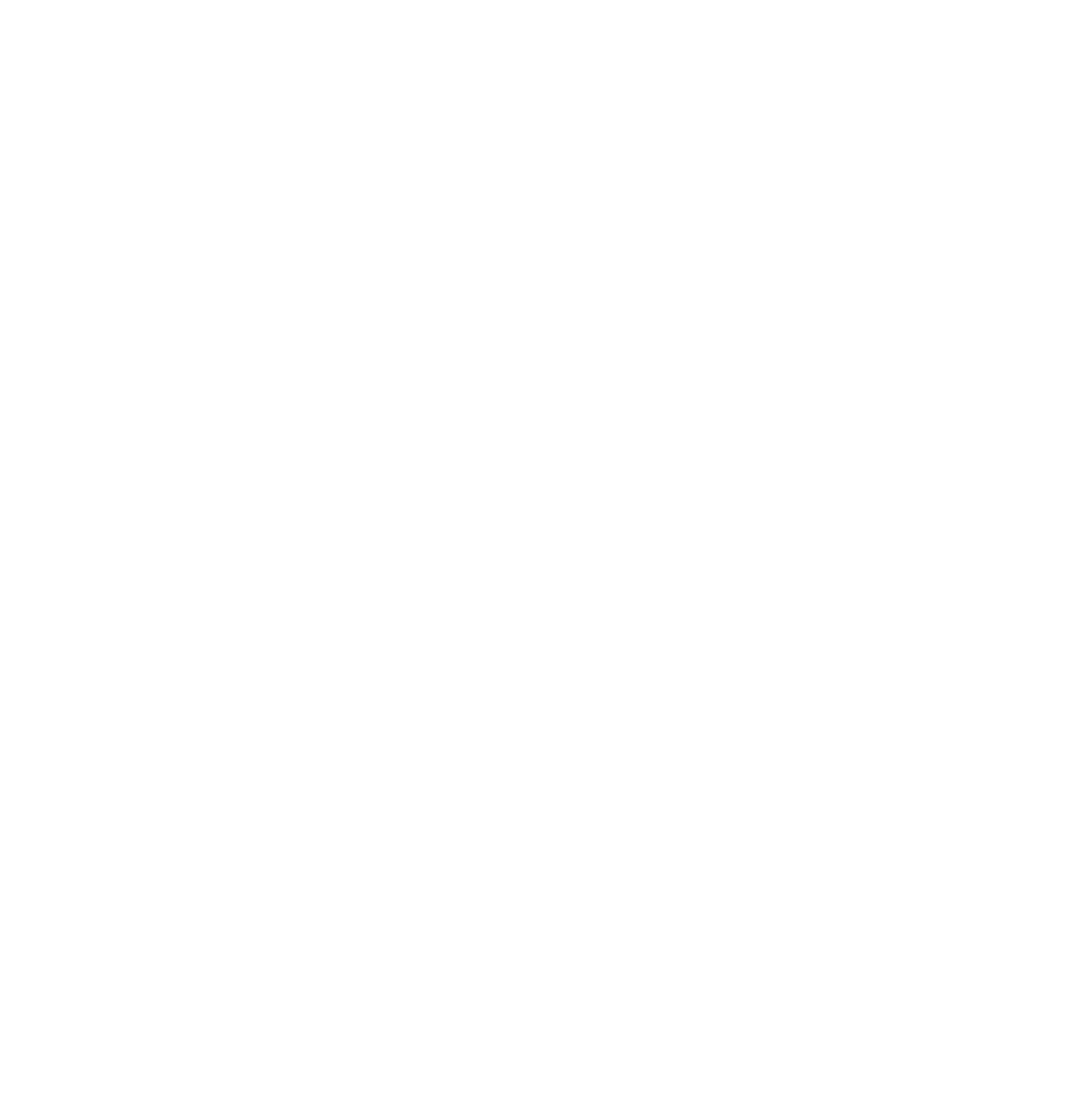
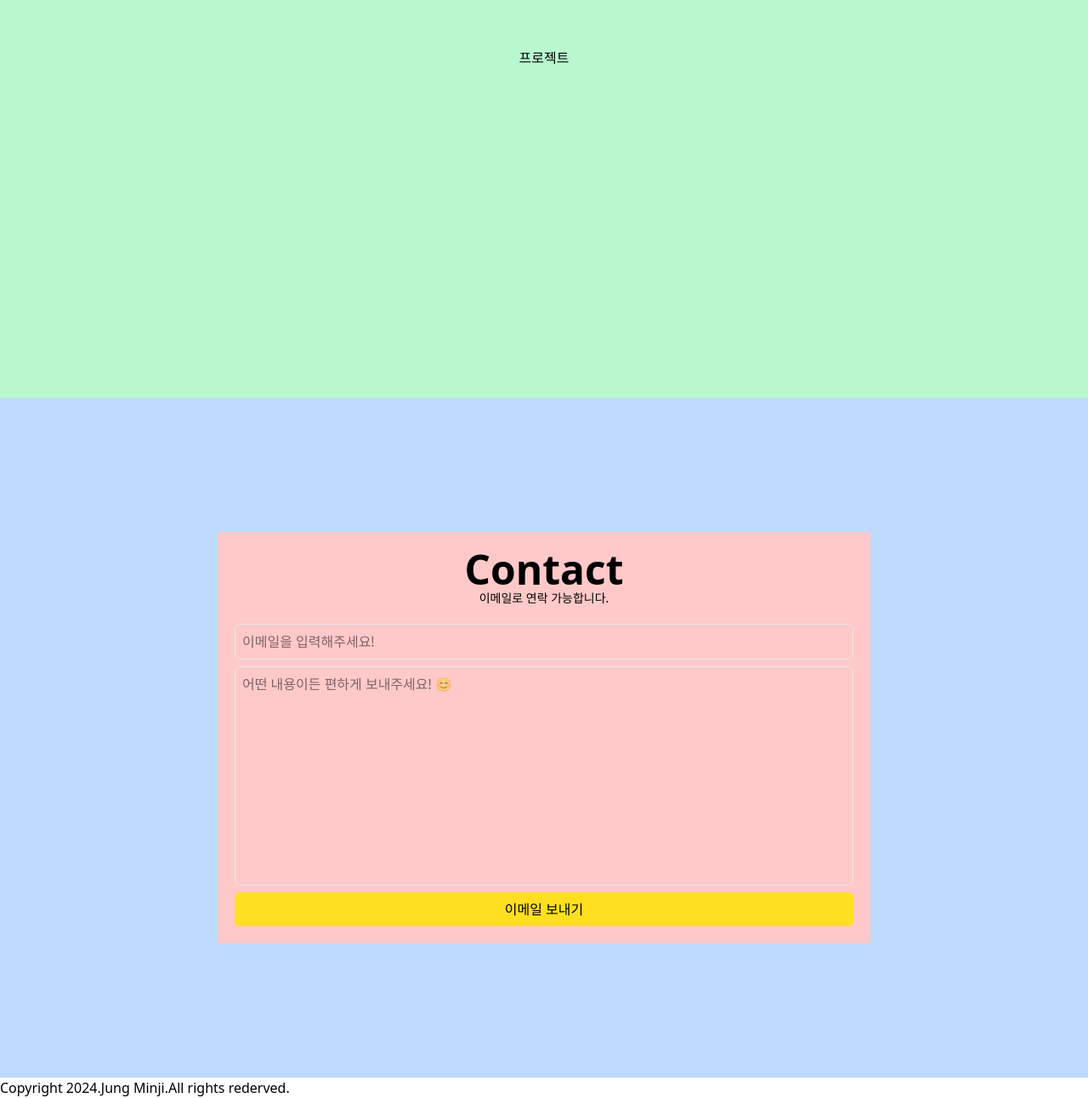
Before and after one commit to jungminji0215/portfolio, a Next.js app: page / in a window 1280 px wide. Shown: the part 3556-4848 px from the top of the page at 85% size. Before the commit the page ends 3248 px from the top, so only its background shows below. Built offline with nearby package versions, Linux system fonts and the light colour scheme; a web font is replaced by a local one.

Commit message:
Contact 영역

```diff
--- /dev/null
+++ b/src/app/components/Banner.jsx
@@ -0,0 +1,16 @@
+import React from "react";
+
+export default function Banner({ banner: { message, state } }) {
+  const isSuccess = state === "success";
+  const icon = isSuccess ? "✅" : "⛔️";
+
+  return (
+    <div
+      className={`bg-gray-200 p-2 m-2 rounded-md text-xs ${
+        isSuccess ? "bg-green-300" : "bg-red-300"
+      }`}
+    >
+      {`${icon} ${message}`}
+    </div>
+  );
+}
--- a/src/app/components/Career.jsx
+++ b/src/app/components/Career.jsx
@@ -9,7 +9,7 @@
       <ul className="border-l-2 border-l-yellow-300 my-10">
         <li className="relative pl-[1.6rem] mb-[1.2rem] before:content-[''] before:absolute before:top-0 before:left-[-0.65rem] before:w-[1.2rem] before:h-[1.2rem] before:bg-yellow-300 before:rounded-full">
           <div className="text-yellow-300 mb-2">2020 - 2021</div>
-          <h3 className="text-lg mb-4">보맵</h3>
+          <h3 className="text-lg mb-4">보맵ㄴ</h3>
           <p>Lorem ipsum, dolor sit amet consectetur adipisicing elit. Nihil</p>
         </li>
 
--- /dev/null
+++ b/src/app/components/Contact.jsx
@@ -0,0 +1,12 @@
+import React from "react";
+import ContactForm from "./ContactForm";
+
+export default function Contact() {
+  return (
+    <div className="bg-red-200 w-full max-w-3xl mx-auto flex flex-col items-center py-5 scroll-mt-20">
+      <h2 className="text-5xl font-bold">Contact</h2>
+      <p className="text-sm mb-5">이메일로 연락 가능합니다.</p>
+      <ContactForm />
+    </div>
+  );
+}
--- /dev/null
+++ b/src/app/components/ContactForm.jsx
@@ -0,0 +1,76 @@
+"use client";
+
+import React, { useState } from "react";
+import Banner from "./Banner";
+
+export default function ContactForm() {
+  const [form, setForm] = useState({
+    email: "",
+    message: "",
+  });
+
+  const [banner, setBanner] = useState(null);
+
+  const handleSubmit = (e) => {
+    e.preventDefault();
+    setBanner({ message: "이메일을 성공적으로 보냈습니다!", state: "success" });
+    setTimeout(() => setBanner(null), 5000);
+  };
+
+  const handleChange = (e) => {
+    const { name, value } = e.target;
+
+    setForm((prev) => {
+      return { ...prev, [name]: value };
+    });
+  };
+
+  return (
+    <>
+      {banner && <Banner banner={banner} />}
+      <form
+        className="flex flex-col gap-2 w-full px-5"
+        aria-labelledby="contact-form-title"
+        onSubmit={handleSubmit}
+      >
+        <h2 id="contact-form-title" className="sr-only">
+          연락하기 폼
+        </h2>
+
+        <label htmlFor="email" className="sr-only">
+          Your Email
+        </label>
+        <input
+          name="email"
+          id="email"
+          type="email"
+          className="border rounded-md p-2"
+          placeholder="이메일을 입력해주세요!"
+          required
+          value={form.email}
+          onChange={handleChange}
+        />
+        <label htmlFor="message" className="sr-only">
+          메시지 입력
+        </label>
+        <textarea
+          name="message"
+          id="message"
+          cols={30}
+          rows={10}
+          className="border rounded-md resize-none p-2"
+          placeholder="어떤 내용이든 편하게 보내주세요! 😊"
+          value={form.message}
+          onChange={handleChange}
+          required
+        />
+        <button
+          type="submit"
+          className="rounded-md cursor-pointer p-2 bg-yellow-300 hover:bg-yellow-400"
+        >
+          이메일 보내기
+        </button>
+      </form>
+    </>
+  );
+}
--- a/src/app/components/Footer.jsx
+++ b/src/app/components/Footer.jsx
@@ -0,0 +1,5 @@
+import React from "react";
+
+export default function Footer() {
+  return <p>Copyright 2024.Jung Minji.All rights rederved.</p>;
+}
--- a/src/app/components/Skills.jsx
+++ b/src/app/components/Skills.jsx
@@ -5,6 +5,7 @@
     <div className="bg-red-200 w-full max-w-3xl mx-auto flex flex-col items-center py-5 scroll-mt-20">
       <h2 className="text-5xl font-bold">Skills</h2>
       <p className="text-sm mb-5">아래의 기술을 사용해봤습니다.</p>
+
       <ul className="flex flex-col gap-10 my-10">
         <li className="p-8 rounded-xl shadow-md">
           <h3 className="text-xl font-bold mb-4">Frontend</h3>
--- a/src/app/layout.js
+++ b/src/app/layout.js
@@ -1,6 +1,7 @@
 import { Geist, Geist_Mono } from "next/font/google";
 import "./globals.css";
 import Header from "./components/Header";
+import Footer from "./components/Footer";
 
 const geistSans = Geist({
   variable: "--font-geist-sans",
@@ -25,6 +26,7 @@
       >
         <Header />
         <main>{children}</main>
+        <Footer />
       </body>
     </html>
   );
--- a/src/app/page.js
+++ b/src/app/page.js
@@ -1,5 +1,6 @@
 import AboutMe from "./components/AboutMe";
 import Career from "./components/Career";
+import Contact from "./components/Contact";
 import Main from "./components/Main";
 import Skills from "./components/Skills";
 
@@ -31,7 +32,20 @@
       >
         <Career />
       </section>
-      <section className="bg-blue-300">Contact Me</section>
+
+      <section
+        id="project"
+        className="bg-green-200 h-screen flex items-center justify-center"
+      >
+        프로젝트
+      </section>
+
+      <section
+        id="contact"
+        className="bg-blue-200 h-screen flex items-center justify-center"
+      >
+        <Contact />
+      </section>
     </>
   );
 }
```
